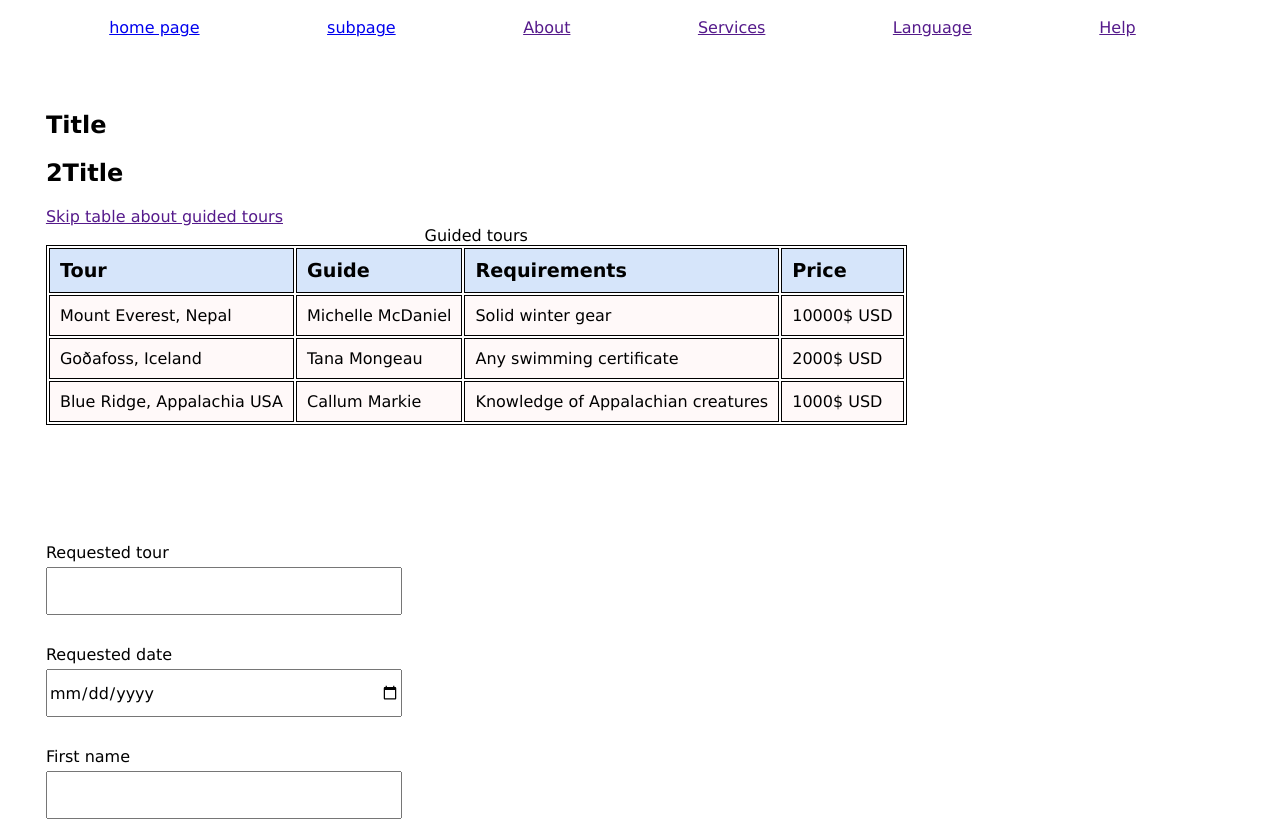
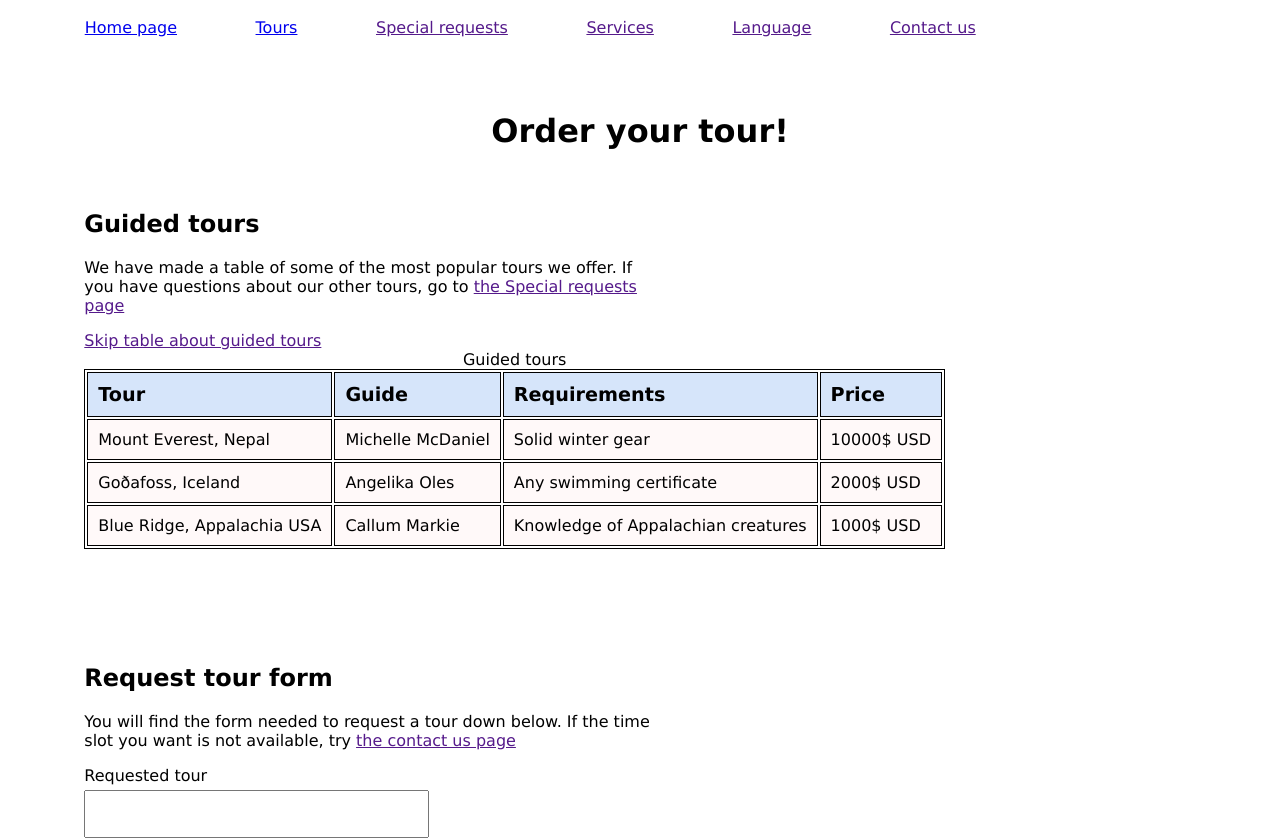
Before and after one commit to norsto/idg2012-assignment-4, a plain HTML site: page subpage.html in a window 1280 px wide. Shown: the part 118-958 px from the top of the page. Drawn offline with Linux system fonts and the light colour scheme.

```diff
--- a/style.scss
+++ b/style.scss
@@ -1,5 +1,6 @@
 $lightblue: #D6E5FA;
 $lightpink: #FFF9F9;
+$lightgreen: #F3FDE8;
 
 * {
     box-sizing: border-box;
@@ -18,8 +19,8 @@ $lightpink: #FFF9F9;
     &__nav ul li{
         list-style: none;
         display: inline-block;
-        padding-left: 5%;
-        padding-right: 5%;
+        padding-left: 3%;
+        padding-right: 3%;
     //    justify-items: center;
     }
 }
@@ -42,14 +43,27 @@ $lightpink: #FFF9F9;
     }
 }
 
-#main__title {
+.main__title {
     text-align: center;
+    margin-bottom: 5%;
 }
 
 .section {
-    display: flex;
-//    flex-wrap: wrap;
     justify-content: center;
+    &__flex {
+        display: flex;
+    }
+    /*
+    &__div {
+        //display: flex;
+        //flex-direction: column;
+        //justify-items: center;
+        display: flex;
+        justify-content: center;
+    }    */
+    &__sub {
+        margin-left: 3vw;
+    }
 }
 
 .article {
@@ -65,6 +79,10 @@ $lightpink: #FFF9F9;
             object-fit: cover;
         }
     }
+}
+
+.easy-to-read {
+    width: 50%;
 }
 
 table {
@@ -98,4 +116,7 @@ table td {
         margin-bottom: 30px;
         font-size: 1em;
     }
+    & button {
+        background-color: $lightgreen;
+    }
 }
--- a/subpage.html
+++ b/subpage.html
@@ -18,13 +18,13 @@
         <!--are you sure we're not supposed to use li-->
         <ul>
             <li>
-                <a href="index.html">home page</a>
+                <a href="index.html">Home page</a>
             </li>
             <li>
-                <a href="subpage.html">subpage</a>
+                <a href="subpage.html">Tours</a>
             </li>
             <li>
-                <a href="">About</a>
+                <a href="">Special requests</a>
             </li>
             <li>
                 <a href="">Services</a>
@@ -33,7 +33,7 @@
                 <a href="">Language</a>
             </li>
             <li>
-                <a href="">Help</a>
+                <a href="">Contact us</a>
             </li>
         </ul>
     </nav>
@@ -42,11 +42,15 @@
 
 <main class="main" id="main__subpage">
 
-<section>
-<h1>Title</h1>
-    <div>
-        <h2>2Title</h2>
-        <p></p>
+<h1 class="main__title">Order your tour!</h1>
+
+<section class="section__sub">
+<h2>Guided tours</h2>
+    <div class="section__div">
+        <p class="easy-to-read">
+            We have made a table of some of the most popular tours we offer. If you have questions about our other tours, go to
+            <a href="">the Special requests page</a>
+        </p>
         <!--create 4x4 table-->
         <!--in pp theres a p encompassing the a, try if it doesn't work how you want-->
         <a class="hidden" href="">Skip table about guided tours</a>
@@ -66,7 +70,7 @@
             </tr>
             <tr class="table__row">
                 <td>Goðafoss, Iceland</td>
-                <td>Tana Mongeau</td>
+                <td>Angelika Oles</td>
                 <td>Any swimming certificate</td>
                 <td>2000$ USD</td>
             </tr>
@@ -80,13 +84,13 @@
     </div>
 </section>
 
-<section>
-<h1></h1>
-    <div>
-        <h2></h2>
-        <p></p>
-    </div>
-</section>
+<section class="section__sub">
+<h2>Request tour form</h2>
+    <p class="easy-to-read">
+        You will find the form needed to request a tour down below. If the time slot you want is not available, try
+        <a href="">the contact us page</a>
+    </p>
+
     <!--make a form of sorts-->
 
     <form action="" name="Request">
@@ -112,6 +116,7 @@
             <button type="submit" value="submit" aria-label="Submit request">Submit request</button>
         </div>
     </form>
+</section>
 
 </main>
 </body>
```
Also changed, not shown: index.html (+6 -6 lines), style.css, 1 other file. Lines whose indentation alone changed are shown as unchanged.
